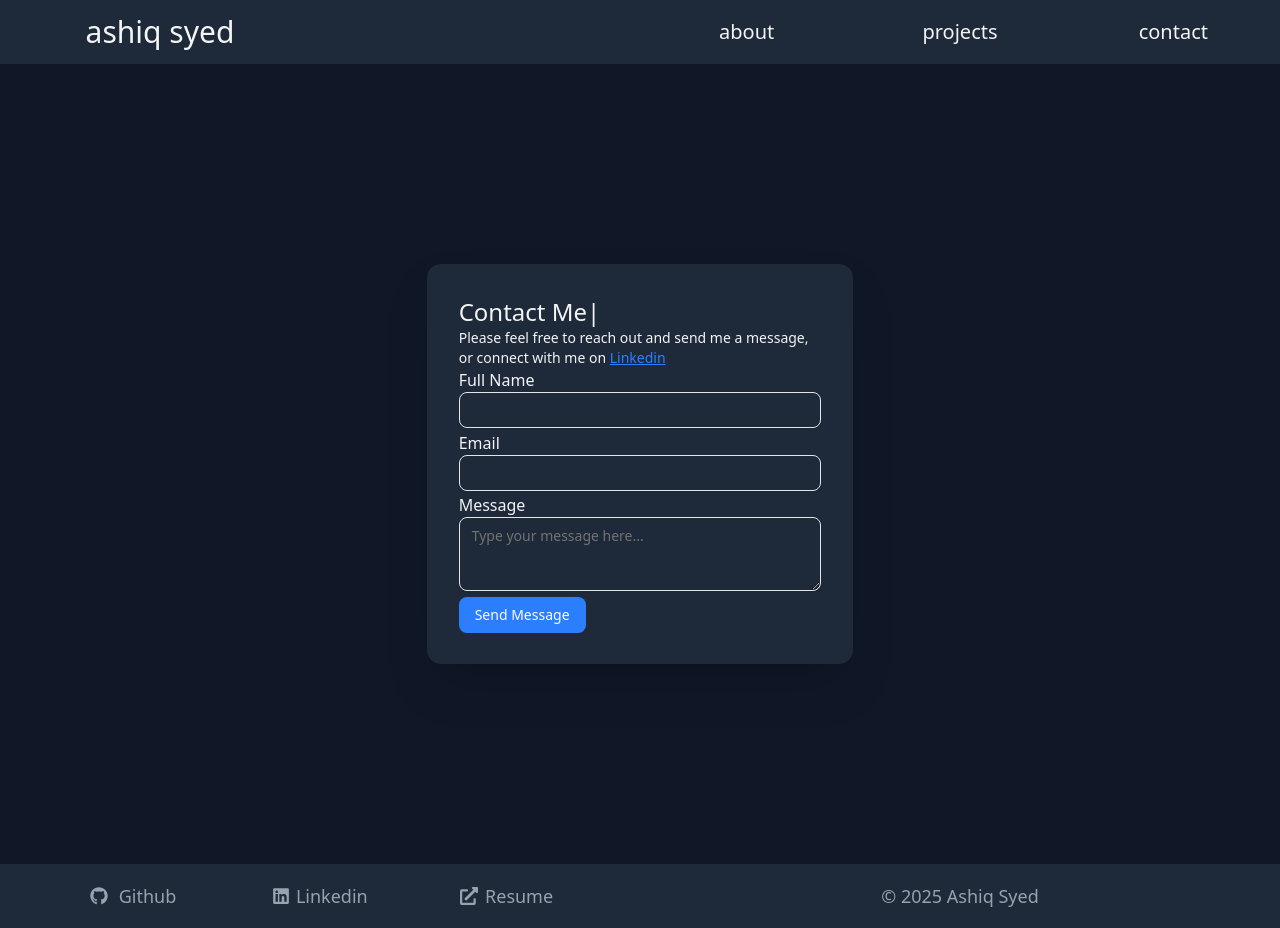
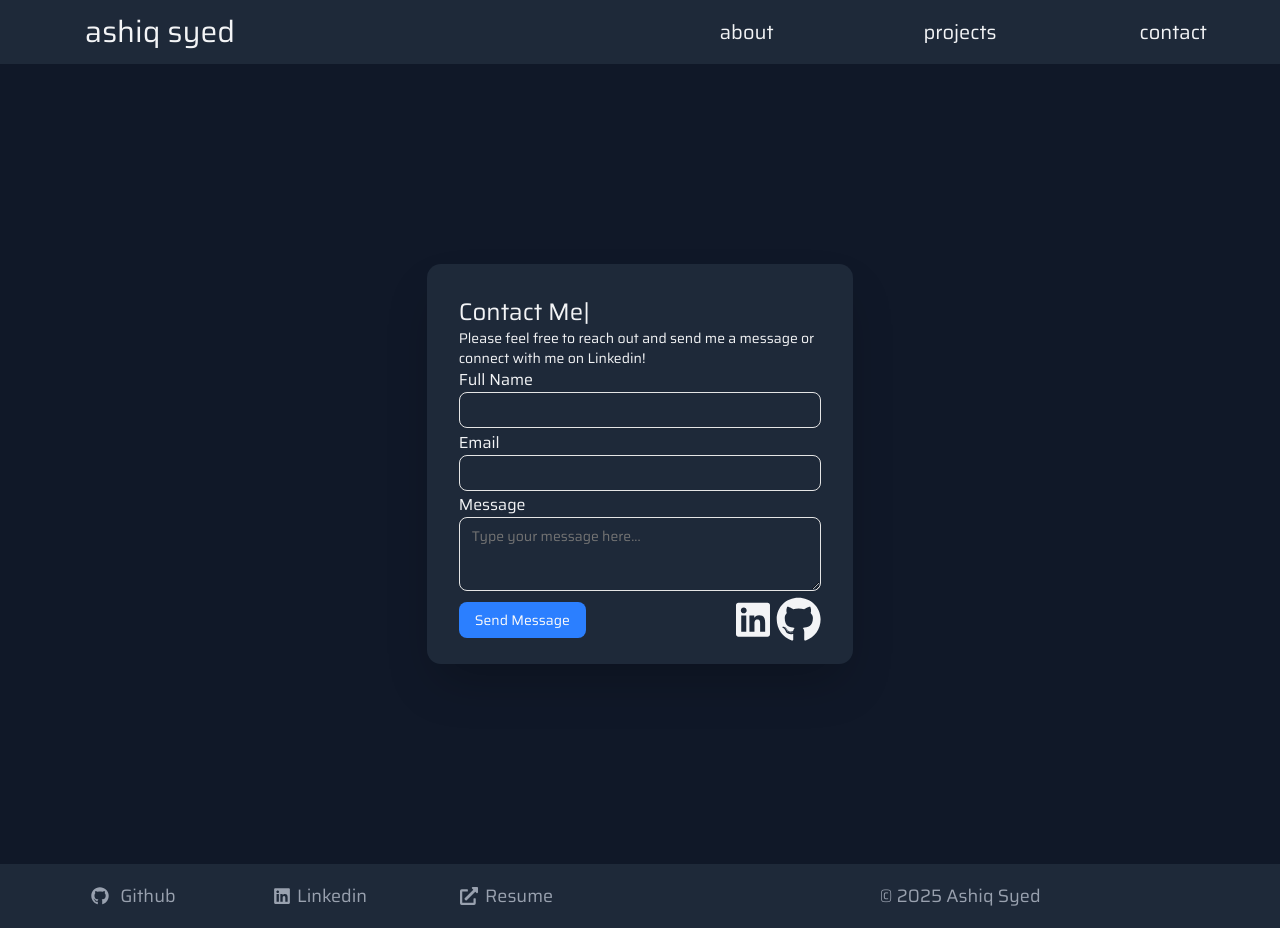
Before and after one commit to ashiqsyed/portfolio, a Next.js app: page /contact-me in a window 1280 px wide. Built offline with nearby package versions, Linux system fonts and the light colour scheme.

Commit message:
combined the two components folders into one, added clickable icons for linkedin and github to the contact form to make methods of contact more visible

```diff
--- a/app/contact-me/page.tsx
+++ b/app/contact-me/page.tsx
@@ -7,6 +7,8 @@ import { Button } from "@/components/ui/button";
 import { useState } from "react";
 import Link from "next/link";
 import { TypeAnimation } from "react-type-animation";
+import { FaGithub, FaLinkedin } from "react-icons/fa";
+
 const axios = require("axios");
 
 export default function ContactMe() {
@@ -37,11 +39,11 @@ export default function ContactMe() {
             setSenderEmail("");
             setMessage("");
             axios.post("http://localhost:3000/api/send", JSON.stringify({fullName, senderEmail, message}))
-            .then((res) => {
+            .then((res: any) => {
                 console.log(res.data)
                 alert("Message successfully sent!")
             })
-            .catch((err) => {
+            .catch((err: any) => {
                 console.log(err);
                 alert("There was an error sending the message");
             });
@@ -71,7 +73,7 @@ export default function ContactMe() {
 
                             />
                         </h1>
-                        <p className="text-sm">Please feel free to reach out and send me a message, or connect with me on <Link href="https://www.linkedin.com/in/ashiq-syed-b88579239" target="_blank" className="underline text-blue-500 hover:text-blue-400">Linkedin</Link></p>
+                        <p className="text-sm">Please feel free to reach out and send me a message or connect with me on Linkedin!</p>
                     </div>
 
                     <form onSubmit={handleSubmit} className="w-full h-10/12 flex items-center flex-col">
@@ -88,8 +90,16 @@ export default function ContactMe() {
                                 <label htmlFor="message" className="w-full h-1/12">Message</label>
                                 <Textarea onChange={handleMessageChange} id="message" placeholder="Type your message here..." className="h-10/12" value={message}/>
                             </div>
-                            <div className=" mt-2 mb-4 w-full h-1/6">
+                            <div className=" mt-2 mb-4 w-full h-1/6 flex items-center justify-between ">
                                 <Button className="bg-blue-500 hover:bg-blue-400">Send Message</Button>
+                                <div className="flex  h-full items-center justify-evenly sm:w-1/4 w-1/3">
+                                    <Link href="https://www.linkedin.com/in/ashiq-syed-b88579239/" className="sm:w-1/2 h-full w-3/4 flex items-center justify-center hover:shadow-[3px_3px_3px_rgba(255,255,255,0.4)] transition-all duration-150 ease-in-out" target="_blank">
+                                        <FaLinkedin className="h-full  w-full sm:w-3/4" />
+                                    </Link>
+                                    <Link href="https://github.com/ashiqsyed" className="sm:w-1/2 w-3/4 h-full flex items-center justify-center hover:shadow-[3px_3px_3px_rgba(255,255,255,0.4)] transition-all duration-150 ease-in-out" target="_blank">
+                                        <FaGithub className=" h-full w-full sm:3/4"/>
+                                    </Link>
+                                </div>
                             </div>
 
 
--- a/app/layout.tsx
+++ b/app/layout.tsx
@@ -1,8 +1,9 @@
 import type { Metadata } from "next";
-import { Geist, Geist_Mono } from "next/font/google";
+import { Geist, Geist_Mono, Bebas_Neue, Fjalla_One, Saira} from "next/font/google";
+
 import './globals.css';
-import Navbar from "./components/Navbar";
-import Footer from "./components/Footer";
+import Navbar from "../components/Navbar";
+import Footer from "../components/Footer";
 
 const geistSans = Geist({
   variable: "--font-geist-sans",
@@ -14,6 +15,18 @@ const geistMono = Geist_Mono({
   subsets: ["latin"],
 });
 
+const bebasNeue = Bebas_Neue({
+  subsets: ["latin"],
+  weight: "400"
+});
+const fjallaOne = Fjalla_One({
+  subsets: ['latin'],
+  weight: "400"
+})
+const saira = Saira({
+  subsets: ['latin'],
+  weight: '400'
+})
 export const metadata: Metadata = {
   title: "Ashiq Syed",
   description: "Personal website showcasing my skills",
@@ -27,7 +40,7 @@ export default function RootLayout({
   return (
     <html lang="en">
       <body
-        className={`${geistSans.variable} ${geistMono.variable} antialiased`}
+        className={`${saira.className} ${geistSans.variable} ${geistMono.variable} antialiased`}
       >
         <Navbar />
         {children}
--- a/app/page.tsx
+++ b/app/page.tsx
@@ -2,12 +2,16 @@
 
 import Link from "next/link";
 import {TypeAnimation} from 'react-type-animation';
+import { Bebas_Neue } from "next/font/google";
 import './globals.css'
-
+const bebasNeue = Bebas_Neue({
+  subsets: ["latin"],
+  weight: "400"
+});
 
 export default function Home() {
   return (
-    <div className="bg-gray-900 w-full min-h-screen flex items-center justify-center">
+    <div className={`bg-gray-900 w-full min-h-screen flex items-center justify-center `}>
       <div className="text-gray-100 w-1/2 h-1/2 flex flex-col items-center">
           <div className="text-2xl mb-4">Hello, I'm</div>
           <div className="text-6xl mt-4 mb-4 h-48 flex items-center justify-center text-center sm:h-32">
@@ -15,7 +19,8 @@ export default function Home() {
               sequence={[
                 'Ashiq Syed',
                 1000,
-
+                '',
+                50
               ]}
               wrapper="span"
               speed={50}
--- a/app/projects/page.tsx
+++ b/app/projects/page.tsx
@@ -4,6 +4,7 @@ import Link from "next/link"
 export default function Projects() {
     return (
         <div className="bg-gray-900 text-gray-100 flex items-center justify-evenly flex-col min-h-screen">
+                    <h1 className=" text-4xl w-full sm:h-16 sm:w-1/2 flex items-center sm:text-left sm:justify-normal justify-center">Projects</h1>
                     {/* project card */}
                     <Link href="https://github.com/ashiqsyed/Cost-Settler" target="_blank" className="sm:w-1/2 rounded-xl sm:h-64 sm:ml-8 sm:mr-8 sm:mt-8 sm:mb-4 mt-4 ml-4 mr-4 mb-10 transition-all duration-150 hover:shadow-[8px_8px_8px_rgba(255,255,255,0.4)]">
                         <Card className="w-full sm:h-full">
--- a/app/components/Footer.tsx
+++ b/components/Footer.tsx
@@ -2,9 +2,9 @@ import Link from "next/link";
 import { FaGithub, FaLinkedin, FaExternalLinkAlt } from "react-icons/fa";
 const Footer = () => {
     return (
-        <div className="sm:h-16 h-36 w-full flex text-gray-400 bg-gray-800 text-lg flex-col justify-betwen  sm:flex-row">
+        <div className="sm:h-16 h-36 w-full flex text-gray-400 bg-gray-800 text-lg flex-col justify-betwen  sm:flex-row items-center">
             {/* github, resume, linkedin */}
-            <div className="h-full w-1/2 ">
+            <div className="h-full w-1/2">
                 <ul className="flex w-full h-full items-center justify-evenly flex-col sm:flex-row">
                     <li className="flex items-center  sm:w-1/6 justify-evenly w-1/2"><FaGithub /><Link href="https://github.com/ashiqsyed" target="_blank">Github</Link></li>
                     <li className="flex items-center justify-evenly sm:w-1/6 w-1/2"><FaLinkedin /><Link href="https://www.linkedin.com/in/ashiq-syed-b88579239/" target="_blank">Linkedin</Link></li>
```
Also changed, not shown: components/Navbar.tsx (renamed from app/components/Navbar.tsx).
